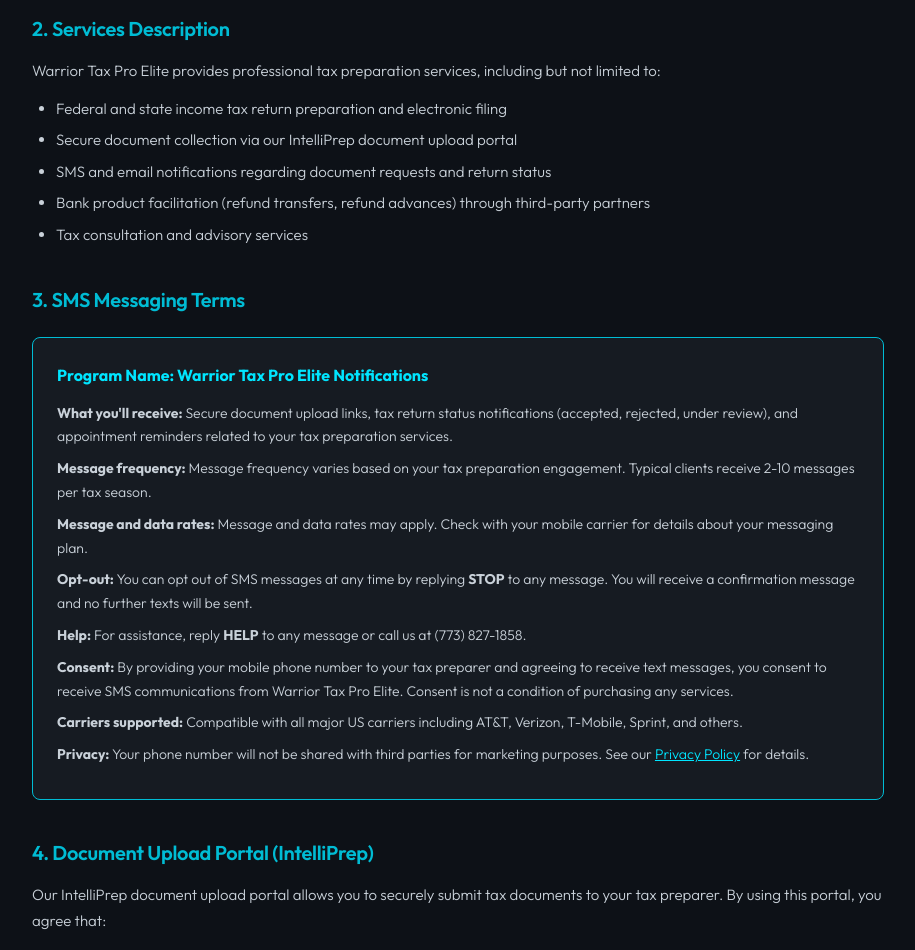
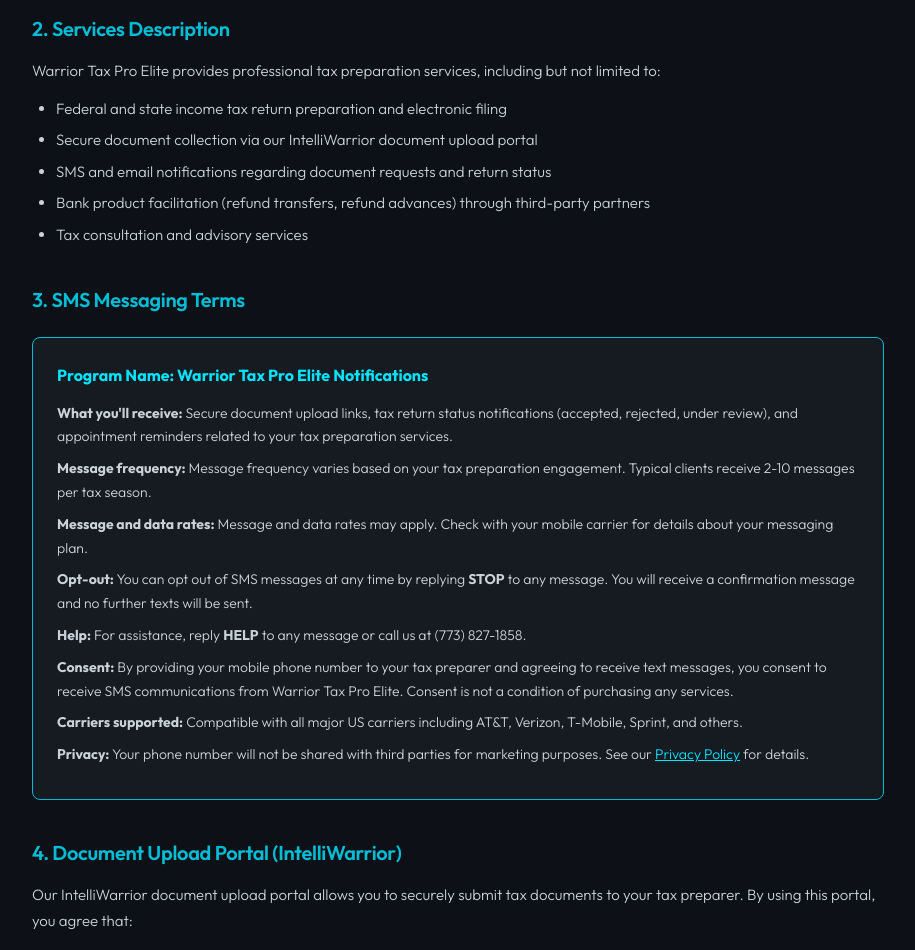
Before and after one commit to bnwarrio1/warriortaxpro-site, a plain HTML site: page terms.html in a window 1280 px wide. Shown: the part 440-1390 px from the top of the page, without its empty margins (182-1097 px from the left). Drawn offline with Linux system fonts and the light colour scheme.

Commit message:
Update document upload portal name to IntelliWarrior

```diff
--- a/terms.html
+++ b/terms.html
@@ -205,7 +205,7 @@
             <p>Warrior Tax Pro Elite provides professional tax preparation services, including but not limited to:</p>
             <ul>
                 <li>Federal and state income tax return preparation and electronic filing</li>
-                <li>Secure document collection via our IntelliPrep document upload portal</li>
+                <li>Secure document collection via our IntelliWarrior document upload portal</li>
                 <li>SMS and email notifications regarding document requests and return status</li>
                 <li>Bank product facilitation (refund transfers, refund advances) through third-party partners</li>
                 <li>Tax consultation and advisory services</li>
@@ -228,8 +228,8 @@
         </div>
 
         <div class="section">
-            <h2>4. Document Upload Portal (IntelliPrep)</h2>
-            <p>Our IntelliPrep document upload portal allows you to securely submit tax documents to your tax preparer. By using this portal, you agree that:</p>
+            <h2>4. Document Upload Portal (IntelliWarrior)</h2>
+            <p>Our IntelliWarrior document upload portal allows you to securely submit tax documents to your tax preparer. By using this portal, you agree that:</p>
             <ul>
                 <li>Upload links are unique, time-limited, and intended for your use only</li>
                 <li>You will not share your upload link with unauthorized individuals</li>
```
